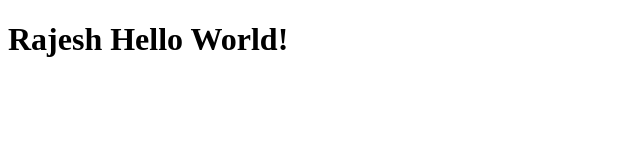
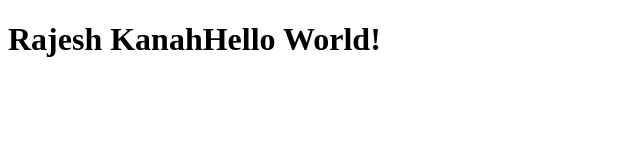
Before and after one commit to rb01622/CITI, a plain HTML site: page index.html in a window 1280 px wide. Shown: the whole page, without its empty margins (0-640 px from the left). Drawn offline with Linux system fonts and the light colour scheme.

Commit message:
Commit-2

```diff
--- a/index.html
+++ b/index.html
@@ -5,6 +5,6 @@
 </header>
 
 <body>
-	<h1> Rajesh Hello World! </h1>
+	<h1> Rajesh KanahHello World! </h1>
 </body>
 </html>
```
